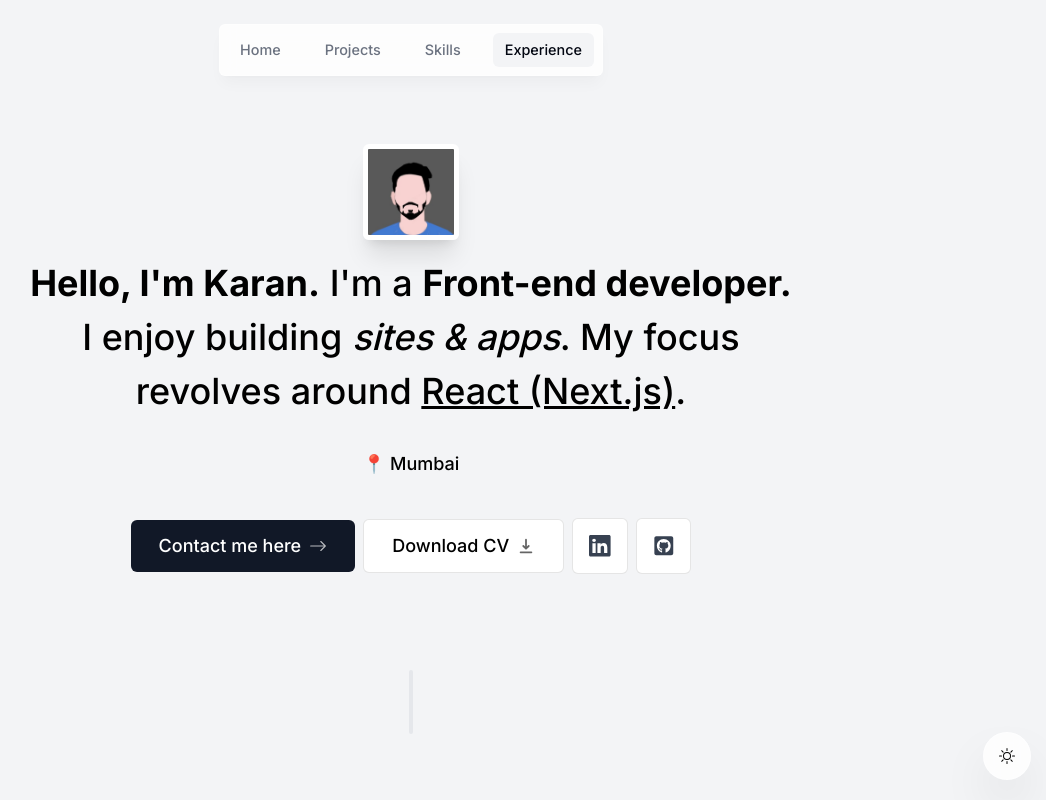
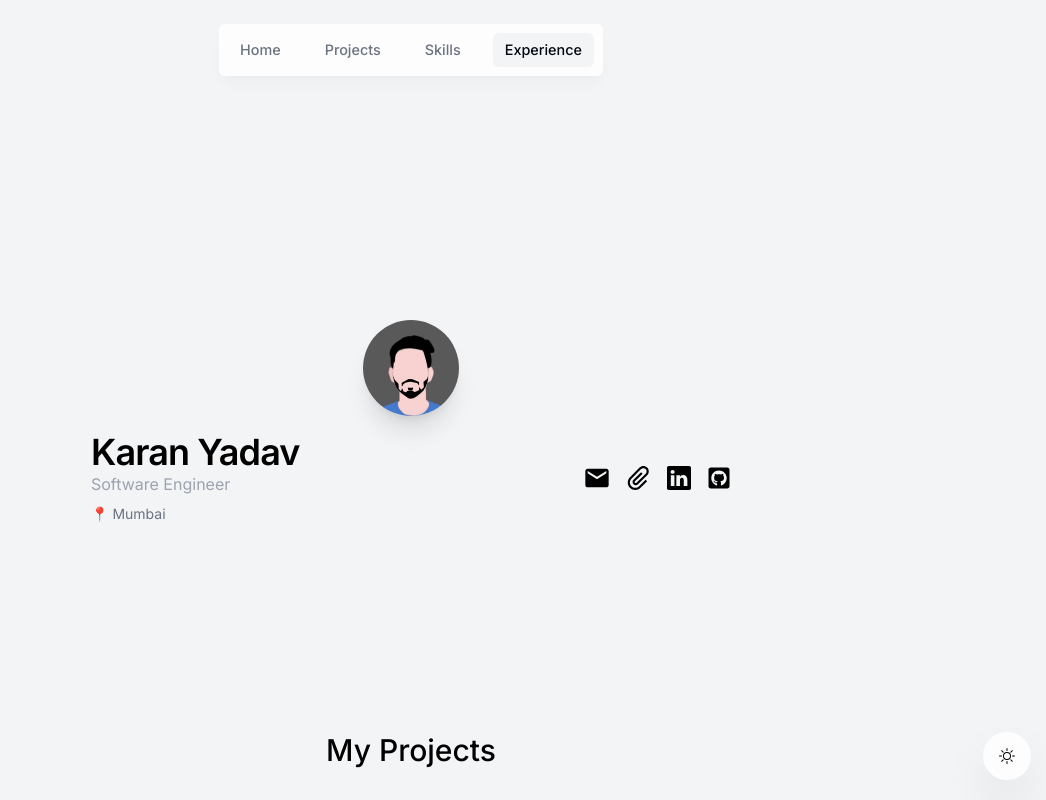
Before and after one commit to karanyadavv/portfolio, a Next.js app: page / in a window 1280 px wide. Shown: the top 800 px of the page, without its empty margins (229-1275 px from the left). Built offline with nearby package versions, Linux system fonts and the light colour scheme.

Commit message:
revamped intro section

```diff
--- a/app/page.tsx
+++ b/app/page.tsx
@@ -8,7 +8,6 @@ export default function Home() {
   return (
     <main className="flex flex-col items-center px-4">
       <Intro />
-      <SectionDivider />
       <Projects />
       <Skills />
       <Experience />
--- a/components/footer.tsx
+++ b/components/footer.tsx
@@ -9,7 +9,7 @@ export default function Footer() {
       <p className="text-xs">
         <span className="font-semibold">About this website:</span> built with
         React & Next.js (App Router & Server Actions), TypeScript, Tailwind CSS,
-        Framer Motion, React Email & Resend, Vercel hosting.
+        Framer Motion, Vercel hosting.
       </p>
     </footer>
   );
--- a/components/intro.tsx
+++ b/components/intro.tsx
@@ -1,99 +1,73 @@
 "use client";
 
 import Image from "next/image";
-import { motion } from "framer-motion";
 import { BsArrowRight, BsLinkedin } from "react-icons/bs";
+import { ImAttachment } from "react-icons/im";
+
+import { MdEmail } from "react-icons/md";
 import { HiDownload } from "react-icons/hi";
 import Link from "next/link";
 import { FaGithubSquare } from "react-icons/fa";
-import { useSectionInView } from "@/lib/hooks";
-import { useActiveSectionContext } from "@/context/active-section-context";
-import { TextEnterAnimation } from "./text-enter-animation";
 
 export default function Intro() {
-  const { ref } = useSectionInView("Home", 0.5);
-
   return (
     <section
-      ref={ref}
       id="home"
-      className="mb-28 max-w-[50rem] scroll-mt-[100rem] text-center sm:mb-0"
+      className="mb-20 mt-44 flex w-full flex-col md:mb-52 md:max-w-[50rem] md:items-center"
     >
-      <div className="flex items-center justify-center">
-        <motion.div
-          initial={{ opacity: 0, scale: 0 }}
-          animate={{ opacity: 1, scale: 1 }}
-          transition={{
-            type: "tween",
-            duration: 0.2,
-          }}
-        >
+      <div className="flex items-start">
         <Image
           src="/karan.jpg"
           alt="Karan's portrait"
           width={"192"}
           height={"192"}
           priority={true}
-            className="h-24 w-24 rounded-md border-[0.35rem] border-white object-cover shadow-xl"
+          className="h-24 w-24 rounded-full object-cover shadow-xl"
         />
-        </motion.div>
       </div>
-      <motion.h1
-        className="mb-10 mt-4 overflow-hidden px-4 text-2xl font-medium !leading-[1.5] sm:text-4xl"
-        initial={{ opacity: 0, y: 100 }}
-        animate={{ opacity: 1, y: 0 }}
-      >
-        <span className="overflow-hidden font-bold">
-          Hello, I&apos;m <TextEnterAnimation text="Karan" />.
-        </span>{" "}
-        I&apos;m a <span className="font-bold">Front-end developer.</span> I
-        enjoy building <span className="italic">sites & apps</span>. My focus
-        revolves around <span className="underline">React (Next.js)</span>.
-        <div className="mt-8 text-lg">📍 Mumbai</div>
-      </motion.h1>
-      <motion.div
-        className="flex flex-col items-center justify-center gap-2 px-4 text-lg font-medium sm:flex-row"
-        initial={{ opacity: 0, y: 100 }}
-        animate={{ opacity: 1, y: 0 }}
-        transition={{
-          delay: 0.1,
-        }}
-      >
+      <div className="md:flex md:w-[80%] md:justify-between">
+        <h1 className="mt-4 flex flex-col text-left">
+          <span className="text-4xl font-semibold tracking-tight">
+            Karan Yadav
+          </span>
+          <span className="text-md text-gray-400">Software Engineer</span>
+          <span className="mt-2 text-sm text-gray-500">📍 Mumbai</span>
+        </h1>
+        <div className="text-md mt-4 flex flex-row items-center justify-start gap-4 font-medium md:flex">
           <Link
-          className="group flex items-center gap-2 rounded-md bg-gray-900 px-7 py-3 text-white outline-none transition-all hover:scale-105 hover:bg-gray-950 focus:scale-110 active:scale-105"
+            className="hover:opacity-80"
             href="mailto:karanyadav729@gmail.com"
             target="_blank"
           >
-          Contact me here{" "}
-          <BsArrowRight className="opacity-70 transition group-hover:translate-x-1" />
+            <MdEmail className="size-7" />
           </Link>
 
-        <a
-          className="borderBlack group flex items-center gap-2 rounded-md bg-white px-7 py-3 outline-none transition-all hover:scale-105 focus:scale-110 active:scale-105 dark:bg-white/10"
+          <Link
+            className="hover:opacity-80"
             href="https://drive.google.com/file/d/1KVH9EVvEFm_0CzBK1VsBKgqG1O-jLJjb/view?usp=sharing"
             target="_blank"
             download
           >
-          Download CV{" "}
-          <HiDownload className="opacity-60 transition group-hover:translate-y-1" />
-        </a>
+            <ImAttachment className="size-6" />
+          </Link>
 
-        <a
-          className="borderBlack flex cursor-pointer items-center gap-2 rounded-md bg-white p-4 text-[1.35rem] text-gray-700 transition hover:scale-[1.15] hover:text-gray-950 focus:scale-[1.15] active:scale-105 dark:bg-white/10 dark:text-white/60"
+          <Link
+            className="hover:opacity-80"
             href="https://linkedin.com/in/karankumar-yadav"
             target="_blank"
           >
-          <BsLinkedin />
-        </a>
+            <BsLinkedin className="size-6" />
+          </Link>
 
-        <a
-          className="borderBlack flex cursor-pointer items-center gap-2 rounded-md bg-white p-4 text-[1.35rem] text-gray-700 transition hover:scale-[1.15] hover:text-gray-950 focus:scale-[1.15] active:scale-105 dark:bg-white/10 dark:text-white/60"
+          <Link
+            className="hover:opacity-80"
             href="https://github.com/karanyadavv"
             target="_blank"
           >
-          <FaGithubSquare />
-        </a>
-      </motion.div>
+            <FaGithubSquare className="size-6" />
+          </Link>
+        </div>
+      </div>
     </section>
   );
 }
```
Lines whose indentation alone changed are shown as unchanged.
